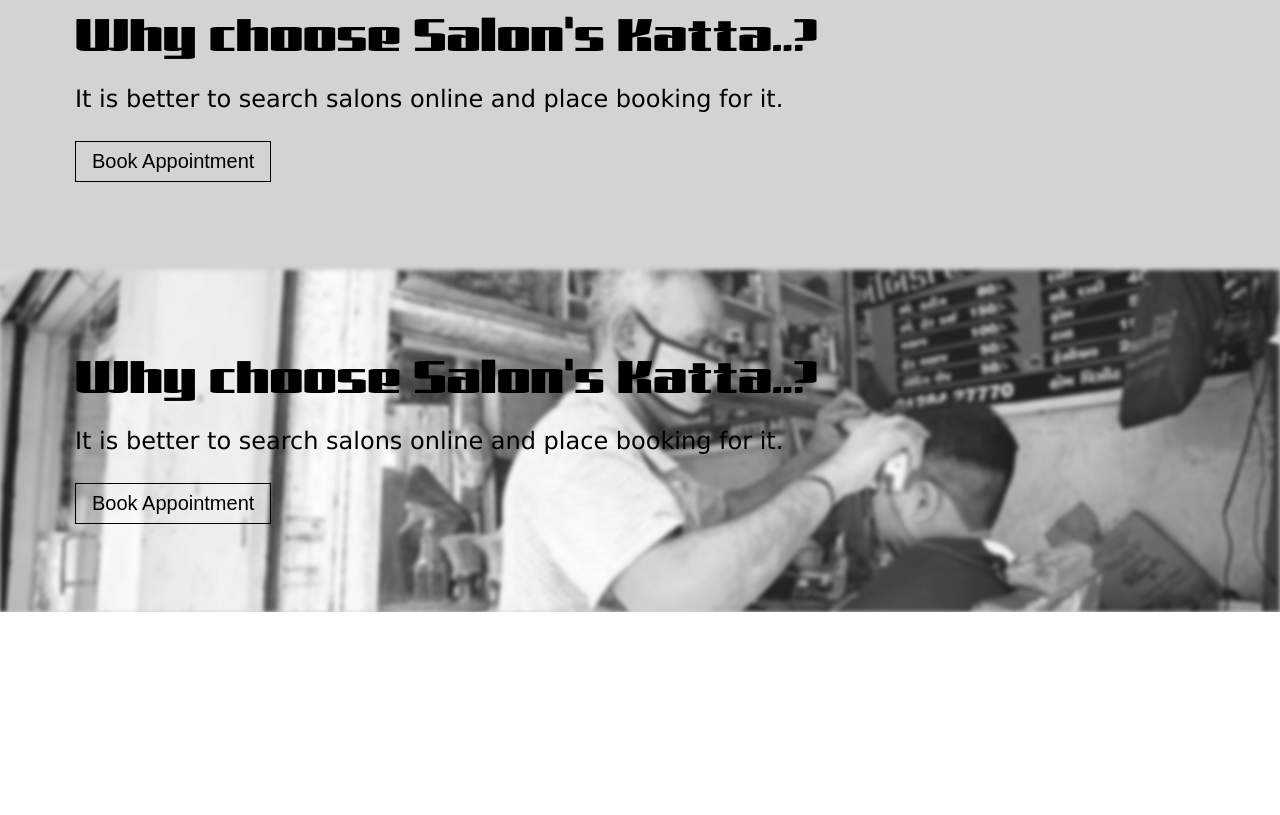
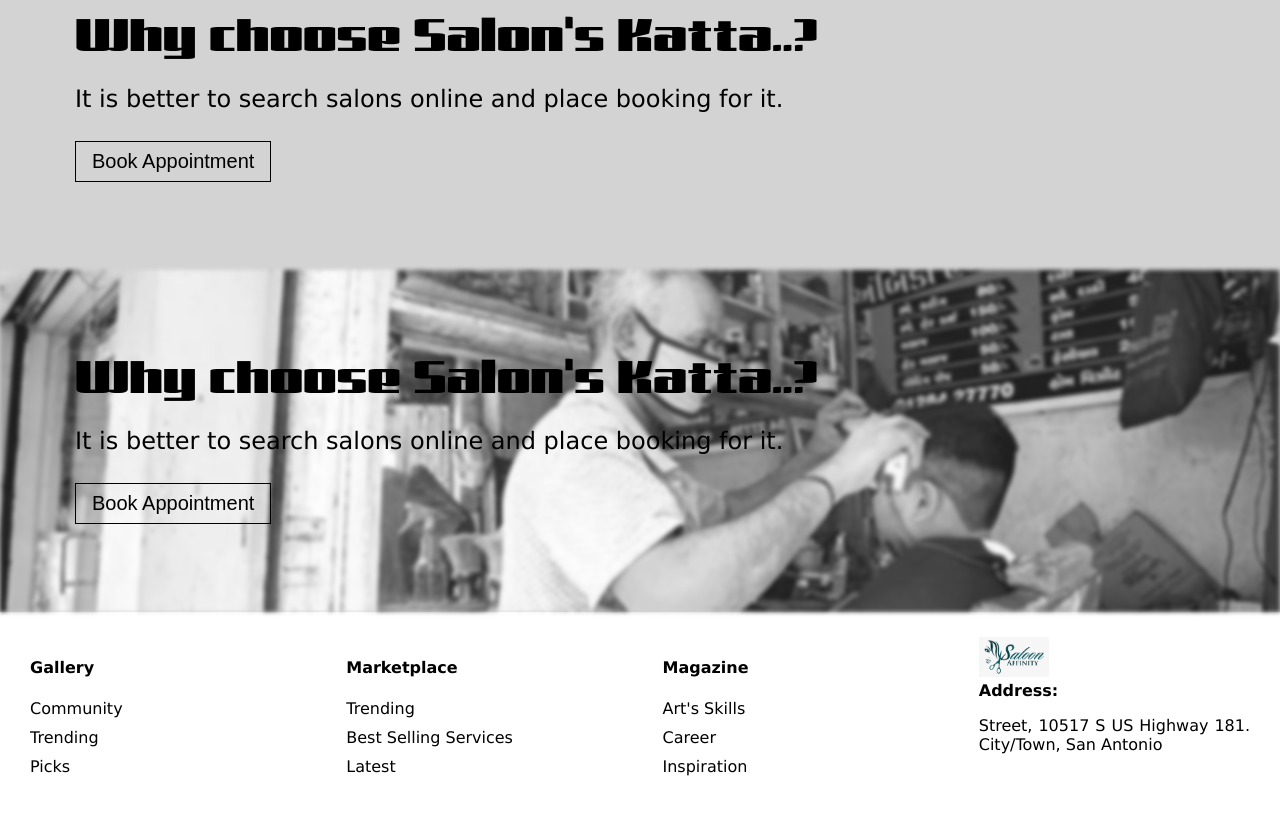
Before and after one commit to khairnar2960/web-tutor, a plain HTML site: page index.html in a window 1280 px wide. Shown: the part 1159-1974 px from the top of the page. Before the commit the page ends 1771 px from the top, so only its background shows below. Drawn offline with Linux system fonts and the light colour scheme.

Commit message:
footer added and after before classes learned

```diff
--- a/index.html
+++ b/index.html
@@ -1,7 +1,7 @@
 <!doctype html>
 <html>
 <head>
-	<title></title>
+	<title>Home | Salon's Katta</title>
 	<!--
 	<link rel="preconnect" href="https://fonts.googleapis.com">
 <link rel="preconnect" href="https://fonts.gstatic.com" crossorigin>
@@ -26,10 +26,13 @@
 				<li class="nav-item">
 					<a href="contact.html">Contact</a>
 				</li>
+				<li class="nav-item">
+					<a href="pricing.html">Pricing</a>
+				</li>
 			</ul>
 			<div class="nav-btns">
-				<a href="signup.html">Sign in</a>
-				<a href="signin.html">Sign up</a>
+				<a href="signin.html">Sign in</a>
+				<a href="signup.html">Sign up</a>
 			</div>
 		</nav>
 	</header>
@@ -73,6 +76,61 @@
 		<div class="jombotron-subtitle">It is better to search salons online and place booking for it.</div>
 		<button class="btn-md">Book Appointment</button>
 	</section>
+	<footer>
+		<div class="row">
+			<div class="col-4">
+				<h4>Gallery</h4>
+				<ul class="nav-list nav-list-verticle">
+					<li class="nav-item">
+						<a href="#">Community</a>
+					</li>
+					<li class="nav-item">
+						<a href="#">Trending</a>
+					</li>
+					<li class="nav-item">
+						<a href="#">Picks</a>
+					</li>
+				</ul>
+			</div>
+			<div class="col-4">
+				<h4>Marketplace</h4>
+				<ul class="nav-list nav-list-verticle">
+					<li class="nav-item">
+						<a href="#">Trending</a>
+					</li>
+					<li class="nav-item">
+						<a href="#">Best Selling Services</a>
+					</li>
+					<li class="nav-item">
+						<a href="#">Latest</a>
+					</li>
+				</ul>
+			</div>
+			<div class="col-4">
+				<h4>Magazine</h4>
+				<ul class="nav-list nav-list-verticle">
+					<li class="nav-item">
+						<a href="#">Art's Skills</a>
+					</li>
+					<li class="nav-item">
+						<a href="#">Career</a>
+					</li>
+					<li class="nav-item">
+						<a href="#">Inspiration</a>
+					</li>
+				</ul>
+			</div>
+			<div class="col-4">
+				<div class="nav-logo">
+					<img src="logo.png">
+				</div>
+				<div>
+					<strong>Address:</strong>
+					<p class="indent-10">Street, 10517 S US Highway 181. City/Town, San Antonio</p>
+				</div>
+			</div>
+		</div>
+	</footer>
 </body>
 
 </html>
--- a/style.css
+++ b/style.css
@@ -7,6 +7,9 @@
 }
 * {
 	box-sizing: border-box;
+}
+a {
+	text-decoration: none;
 }
 body {
 	margin: 0;
@@ -32,8 +35,28 @@ body {
 	padding-left: 0;
 	gap: 25px;
 }
-.nav-item {
-
+.nav-item a, .nav-btns a {
+	position: relative;
+	color: black;
+	transition: color 0.15s ease-in-out;
+}
+.nav-item a:hover, .nav-btns a:hover {
+	color: blue;
+}
+.nav-item a:after, .nav-btns a:after {
+	content: '';
+	position: absolute;
+	bottom: -16px;
+	left: 0;
+	width: 100%;
+	height: 0;
+	background-color: blue;
+	border-top-left-radius: 3px;
+	border-top-right-radius: 3px;
+	transition: height 0.1s ease-in;
+}
+.nav-item a:hover:after, .nav-btns a:hover:after {
+	height: 3px;
 }
 .nav-btns {
 	padding-right: 25px;
@@ -153,3 +176,22 @@ button.btn-md {
 .filter-blur-bw {
 	filter: blur(2px) saturate(0);
 }
+footer .row .col-4 {
+	background-color: transparent;
+	border: none;
+	box-shadow: none;
+	height: auto;
+	overflow-y: auto;
+}
+.nav-list.nav-list-verticle {
+	flex-direction: column;
+	gap: 10px;
+}
+.nav-list-verticle .nav-item a:after {
+	bottom: -5px !important;
+}
+footer .col-4 img {
+	object-fit: contain;
+	object-position: left;
+	border-radius: unset;
+}
```
Also changed, not shown: about.html (added, +34 -0 lines), contact.html (added, +34 -0 lines), pricing.html (added, +34 -0 lines), signin.html (added, +34 -0 lines), signup.html (added, +34 -0 lines), 60107ec7d58c7f3a7ec2a9a0_6002086f72b727e44501e77f_hologram-footer.jpeg (added), IE-Footer.jpg (added), attachment.jpg (added), day_1195.png (added), e0a496f3a6567a13600940a96cc50cc8.png (added).
